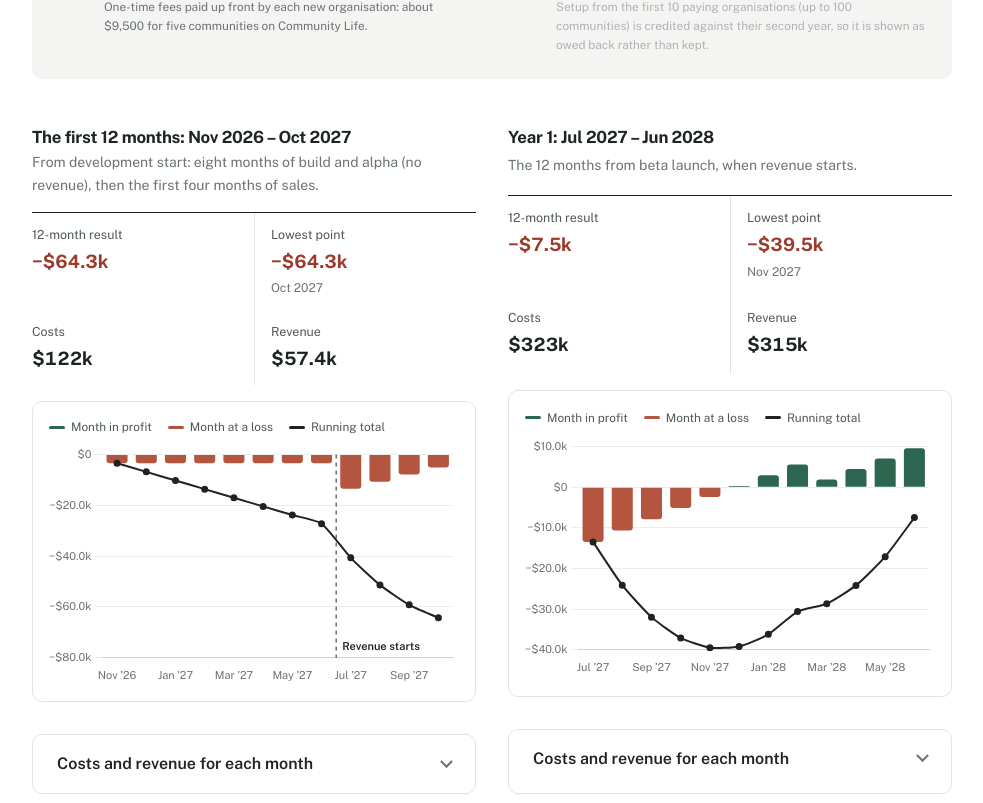
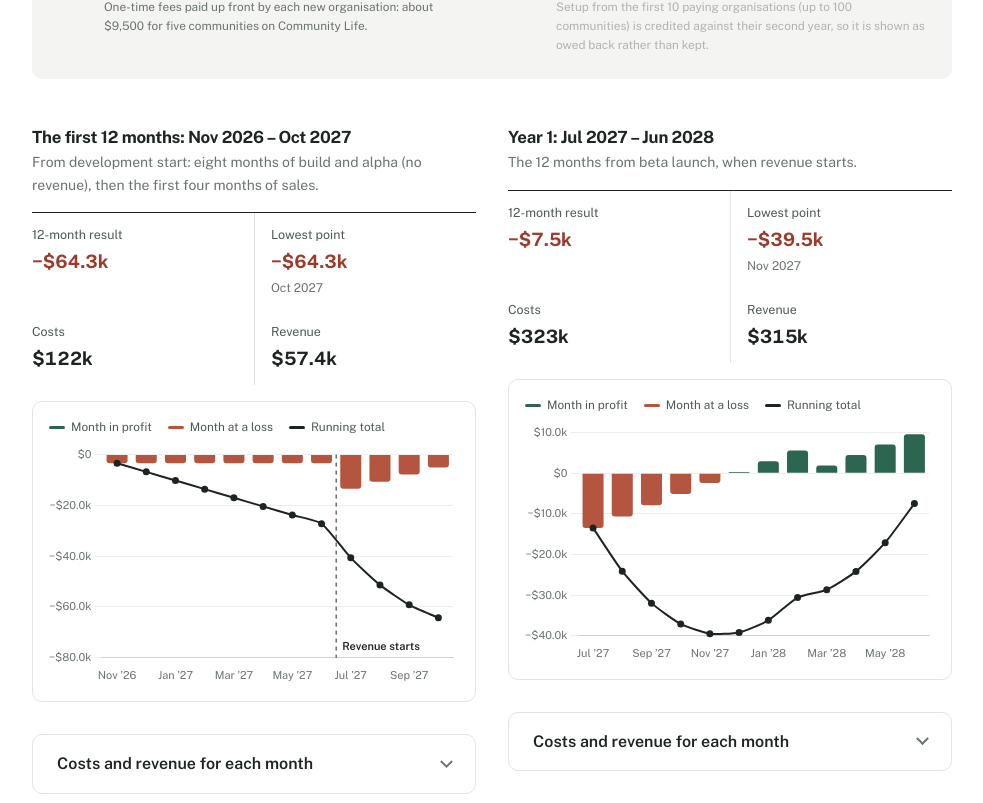
Before and after one commit to Onlywar10/seniorLivingResearch, a Next.js app: page / in a window 1280 px wide. Shown: the part 997-1800 px from the top of the page, without its empty margins (264-1247 px from the left). Built offline with nearby package versions, Linux system fonts and the light colour scheme.

Commit message:
Keep the summary's month views from stretching when a table opens
The two views share a grid row; opening one table made the other column
stretch to the same height, spreading its figures and chart apart.

```diff
--- a/app/globals.css
+++ b/app/globals.css
@@ -431,7 +431,7 @@ footer { padding: var(--s6) clamp(20px, 5vw, 72px); font-size: .82rem; color: va
 .cash-toggles { display: grid; grid-template-columns: 1fr 1fr; gap: var(--s4) var(--s6); background: var(--panel); border-radius: var(--radius); padding: var(--s5); margin-bottom: var(--s6); }
 .toggle.off { opacity: .5; }
 .toggle input:disabled { cursor: not-allowed; }
-.cash-view { display: grid; gap: var(--s4); margin-bottom: var(--s8); }
+.cash-view { display: grid; gap: var(--s4); align-content: start; margin-bottom: var(--s8); }
 .cash-head { display: grid; gap: 4px; max-width: var(--measure); }
 .cash-head h2 { font-size: 1.3rem; }
 .cash-stats { margin: 0; display: grid; grid-template-columns: repeat(4, minmax(0, 1fr)); border-top: 1px solid var(--ink); }
@@ -456,7 +456,7 @@ footer { padding: var(--s6) clamp(20px, 5vw, 72px); font-size: .82rem; color: va
 .summary .meta-line { margin: var(--s5) 0 0; padding-top: var(--s3); border-top: 1px solid var(--line); }
 
 /* summary: both month-by-month views side by side */
-.cash-pair { display: grid; grid-template-columns: 1fr 1fr; gap: var(--s6); }
+.cash-pair { display: grid; grid-template-columns: 1fr 1fr; gap: var(--s6); align-items: start; }
 .cash-view.compact { margin-bottom: 0; }
 .cash-view.compact .cash-head h3 { font-size: 1.05rem; }
 .cash-view.compact .cash-stats { grid-template-columns: 1fr 1fr; }
```
